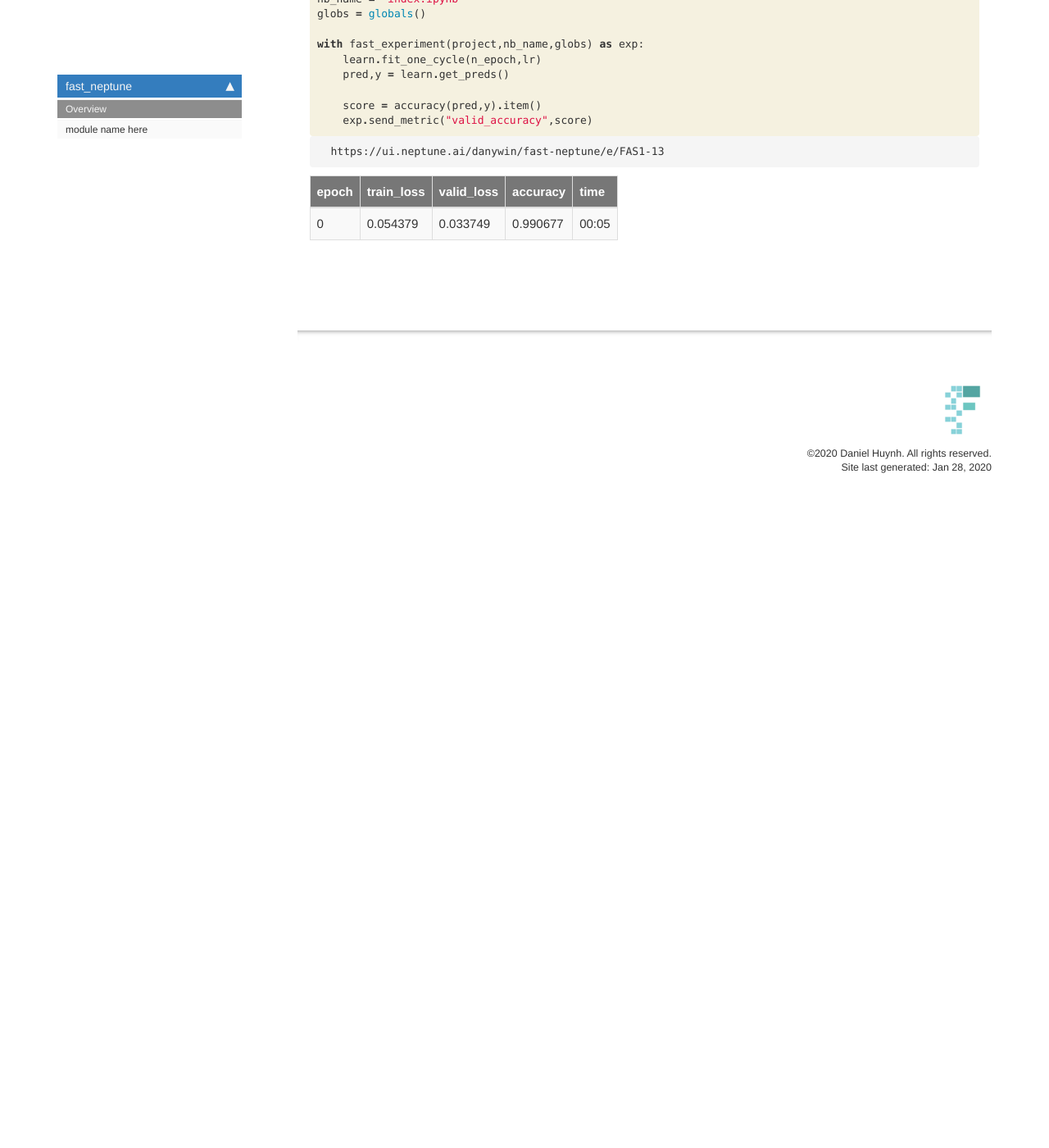
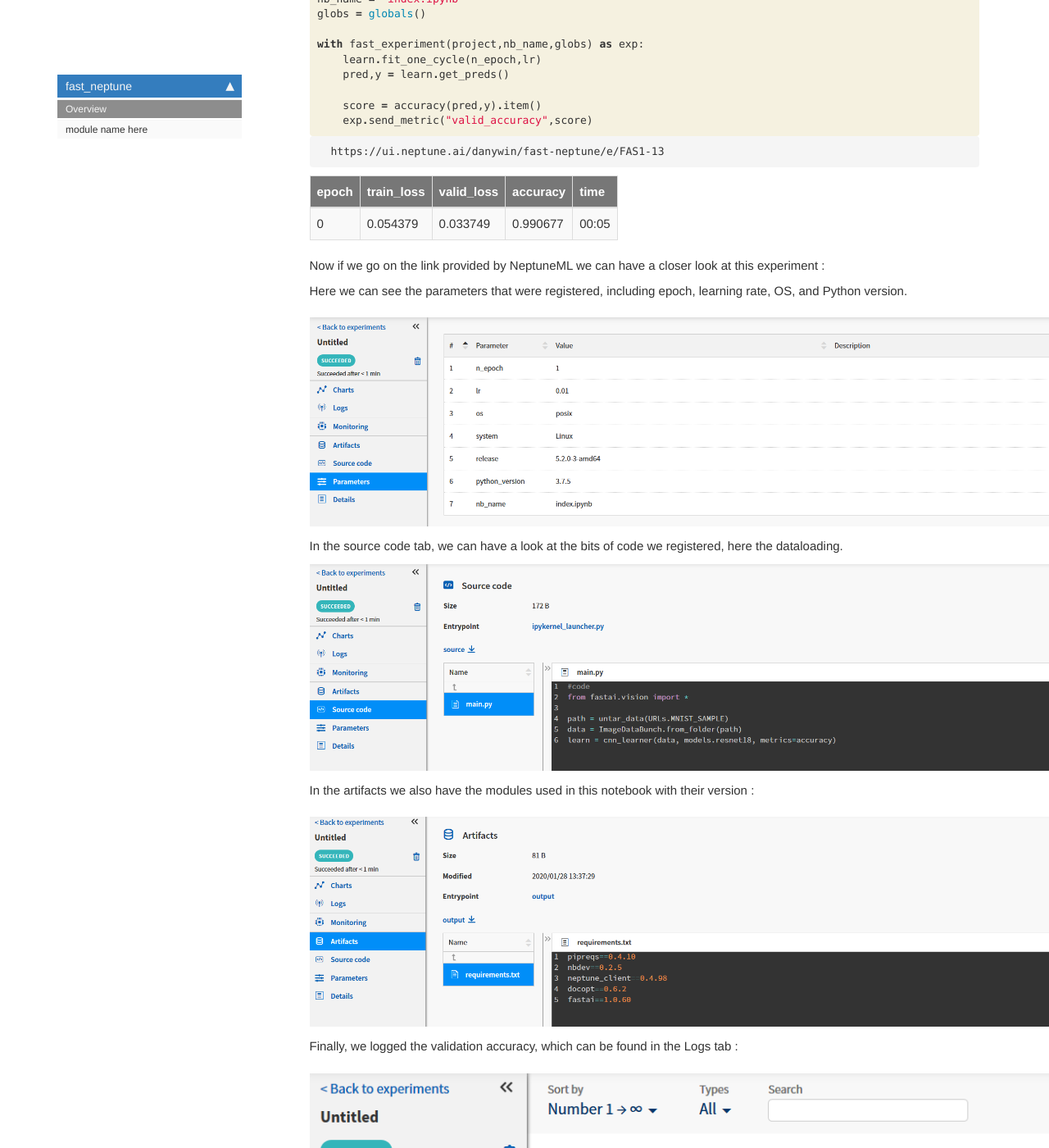
Before and after one commit to dhuynh95/fast_neptune, a Jekyll site: the page built from docs/index.html, in a window 1280 px wide and 1400 px high, scrolled down 2409 px. Shown: the whole window at 82% size. Built offline with Jekyll 4.4.1, drawn with Linux system fonts in a browser that asks for light colours; nearby versions of some CDN libraries; comment, search, counter and statistics services are not loaded; before the commit the page ends 3039 px from its top, so only the background shows below that.

Commit message:
Added images to index

```diff
--- a/docs/index.html
+++ b/docs/index.html
@@ -295,4 +295,43 @@ These include :</p>
 </div>
 
 </div>
+<div class="cell border-box-sizing text_cell rendered"><div class="inner_cell">
+<div class="text_cell_render border-box-sizing rendered_html">
+<p>Now if we go on the link provided by NeptuneML we can have a closer look at this experiment :</p>
+<p>Here we can see the parameters that were registered, including epoch, learning rate, OS, and Python version.</p>
+
 </div>
+</div>
+</div>
+<div class="cell border-box-sizing text_cell rendered"><div class="inner_cell">
+<div class="text_cell_render border-box-sizing rendered_html">
+<p><img src="/fast_neptune/imgs/parameters.PNG" alt="Parameters"></p>
+
+</div>
+</div>
+</div>
+<div class="cell border-box-sizing text_cell rendered"><div class="inner_cell">
+<div class="text_cell_render border-box-sizing rendered_html">
+<p>In the source code tab, we can have a look at the bits of code we registered, here the dataloading.
+<img src="/fast_neptune/imgs/code.PNG" alt="Code"></p>
+
+</div>
+</div>
+</div>
+<div class="cell border-box-sizing text_cell rendered"><div class="inner_cell">
+<div class="text_cell_render border-box-sizing rendered_html">
+<p>In the artifacts we also have the modules used in this notebook with their version :</p>
+<p><img src="/fast_neptune/imgs/requirements.PNG" alt="Requirements"></p>
+
+</div>
+</div>
+</div>
+<div class="cell border-box-sizing text_cell rendered"><div class="inner_cell">
+<div class="text_cell_render border-box-sizing rendered_html">
+<p>Finally, we logged the validation accuracy, which can be found in the Logs tab :</p>
+<p><img src="/fast_neptune/imgs/valid_score.PNG" alt="Parameters"></p>
+
+</div>
+</div>
+</div>
+</div>
```
Also changed, not shown: README.md, docs/imgs/code.PNG (added), docs/imgs/parameters.PNG (added), docs/imgs/requirements.PNG (added), docs/imgs/valid_score.PNG (added), imgs/code.PNG (added), imgs/parameters.PNG (added), imgs/requirements.PNG (added), imgs/valid_score.PNG (added), 1 other file.
